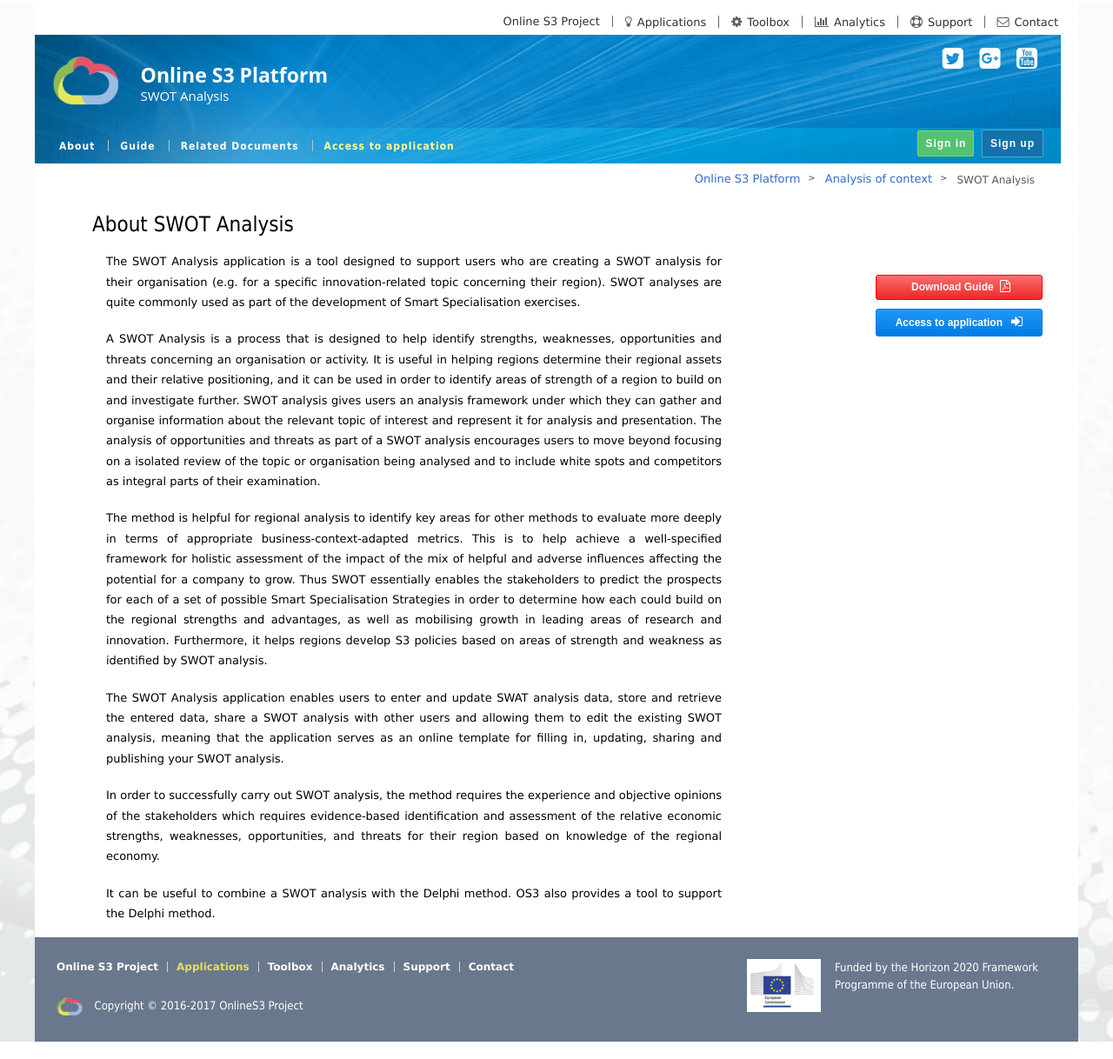
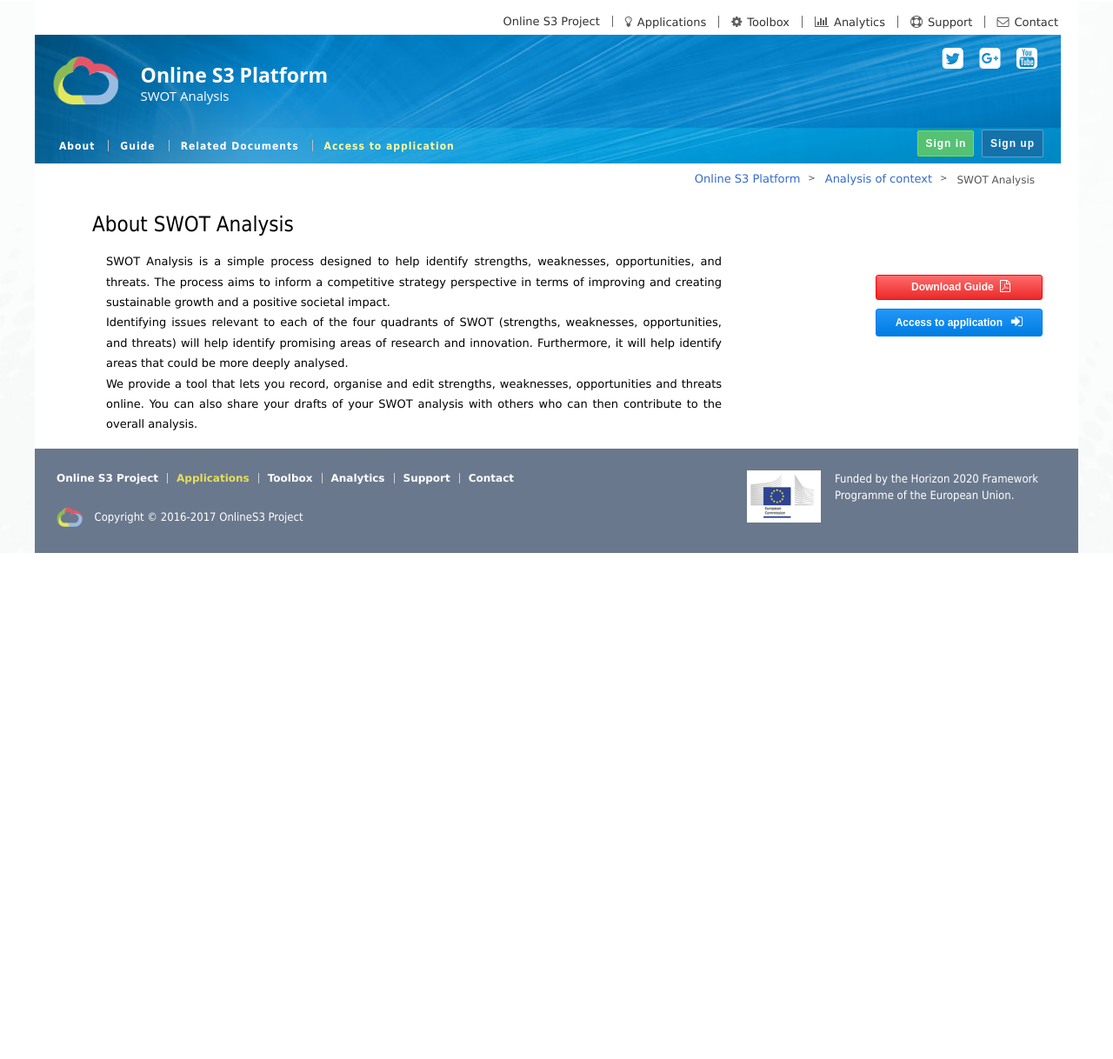
Before and after one commit to OnlineS3/2.7.-SWOT-analysis, a Django app: template swot/templates/swot/index.html in a window 1280 px wide. Shown: the whole page at 87% size. After the commit the page ends 636 px from the top, so only its background shows below. Run offline with Django 3.2, Linux system fonts and the light colour scheme; the template is opened without the code that fills it, so the values that code supplies are empty; some libraries are stand-ins or nearby versions.

Commit message:
Minor Bug Fixes

```diff
--- a/swot/static/js/SWOT.js
+++ b/swot/static/js/SWOT.js
@@ -232,10 +232,18 @@
 	document.getElementById("opportunities_div").style.display = "inline";
 	document.getElementById("weaknesses_div").style.display = "inline";
 	document.getElementById("threats_div").style.display = "inline";
-	document.getElementById("str_opp_div").style.display = "inline";
-	document.getElementById("str_thr_div").style.display = "inline";
-	document.getElementById("wea_opp_div").style.display = "inline";
-	document.getElementById("wea_thr_div").style.display = "inline";
+	if(document.getElementById('swotcard_name').getAttribute('swot_type') == 'advanced') {
+        document.getElementById("str_opp_div").style.display = "inline";
+        document.getElementById("str_thr_div").style.display = "inline";
+        document.getElementById("wea_opp_div").style.display = "inline";
+        document.getElementById("wea_thr_div").style.display = "inline";
+    }
+    else {
+		document.getElementById("str_opp_div").style.display = "none";
+        document.getElementById("str_thr_div").style.display = "none";
+        document.getElementById("wea_opp_div").style.display = "none";
+        document.getElementById("wea_thr_div").style.display = "none";
+	}
 
 	var divContents = document.getElementById("swot_div").outerHTML;
 
--- a/swot/templates/swot/access_app.html
+++ b/swot/templates/swot/access_app.html
@@ -314,7 +314,7 @@
 
 <script>
     $(document).ready(function() {
-        {% if not request.session.bscapp_profile.email %}
+        {% if not request.session.swot_profile.email %}
             window.location = '{% url 'swot_accessappsplash' %}';
         {% endif %}
         {% if type %}
--- a/swot/templates/swot/index.html
+++ b/swot/templates/swot/index.html
@@ -18,33 +18,19 @@
 <!-- page content -->
 <div style="float:left; margin-left: 66px; width: 740px">
 	<h1>About SWOT Analysis</h1>
-	<p>The SWOT Analysis application is a tool designed to support users who are creating a SWOT analysis for their
-		organisation (e.g. for a specific innovation-related topic concerning their region). SWOT analyses are quite
-		commonly used as part of the development of Smart Specialisation exercises.</p>
-	<p>A SWOT Analysis is a process that is designed to help identify strengths, weaknesses, opportunities and threats
-		concerning an organisation or activity. It is useful in helping regions determine their regional assets and
-		their relative positioning, and it can be used in order to identify areas of strength of a region to build on
-		and investigate further. SWOT analysis gives users an analysis framework under which they can gather and
-		organise information about the relevant topic of interest and represent it for analysis and presentation.
-		The analysis of opportunities and threats as part of a SWOT analysis encourages users to move beyond
-		focusing on a isolated review of the topic or organisation being analysed and to include white spots and
-		competitors as integral parts of their examination.</p>
-	<p>The method is helpful for regional analysis to identify key areas for other methods to evaluate more deeply in
-		terms of appropriate business-context-adapted metrics. This is to help achieve a well-specified framework for
-		holistic assessment of the impact of the mix of helpful and adverse influences affecting the potential for a
-		company to grow. Thus SWOT essentially enables the stakeholders to predict the prospects for each of a set of
-		possible Smart Specialisation Strategies in order to determine how each could   build on the regional strengths
-		and advantages, as well as mobilising growth in leading areas of research and innovation. Furthermore, it
-		helps regions develop S3 policies based on areas of strength and weakness as identified by SWOT analysis.</p>
-	<p>The SWOT Analysis application enables users to enter and update SWAT analysis data, store and retrieve the
-		entered data, share a SWOT analysis with other users and allowing them to edit the existing SWOT analysis,
-		meaning that the application serves as an online template for filling in, updating, sharing and publishing your
-		SWOT analysis.</p>
-	<p>In order to successfully carry out SWOT analysis, the method requires the experience and objective opinions of
-		the stakeholders which requires evidence-based identification and assessment of the relative economic strengths,
-		weaknesses, opportunities, and threats for their region based on knowledge of the regional economy.</p>
-	<p>It can be useful to combine a SWOT analysis with the Delphi method. OS3 also provides a tool to support the
-		Delphi method.</p>
+	<p>
+		SWOT Analysis is a simple process designed to help identify strengths, weaknesses, opportunities, and threats.
+		The process aims to inform a competitive strategy perspective in terms of improving and creating sustainable
+		growth and a positive societal impact.
+		<br>
+		Identifying issues relevant to each of the four quadrants of SWOT (strengths, weaknesses, opportunities, and
+		threats) will help identify promising areas of research and innovation. Furthermore, it will help identify
+		areas that could be more deeply analysed.
+		<br>
+		We provide a tool that lets you record, organise and edit strengths, weaknesses, opportunities and threats
+		online. You can also share your drafts of your SWOT analysis with others who can then contribute to the overall
+		analysis.
+	</p>
 </div>
 <!-- page content -->
 
```
Also changed, not shown: swot/templates/swot/access_app_splash.html (+6 -3 lines), swot/templates/swot/guide.html (+0 -23 lines), 1 other file.
